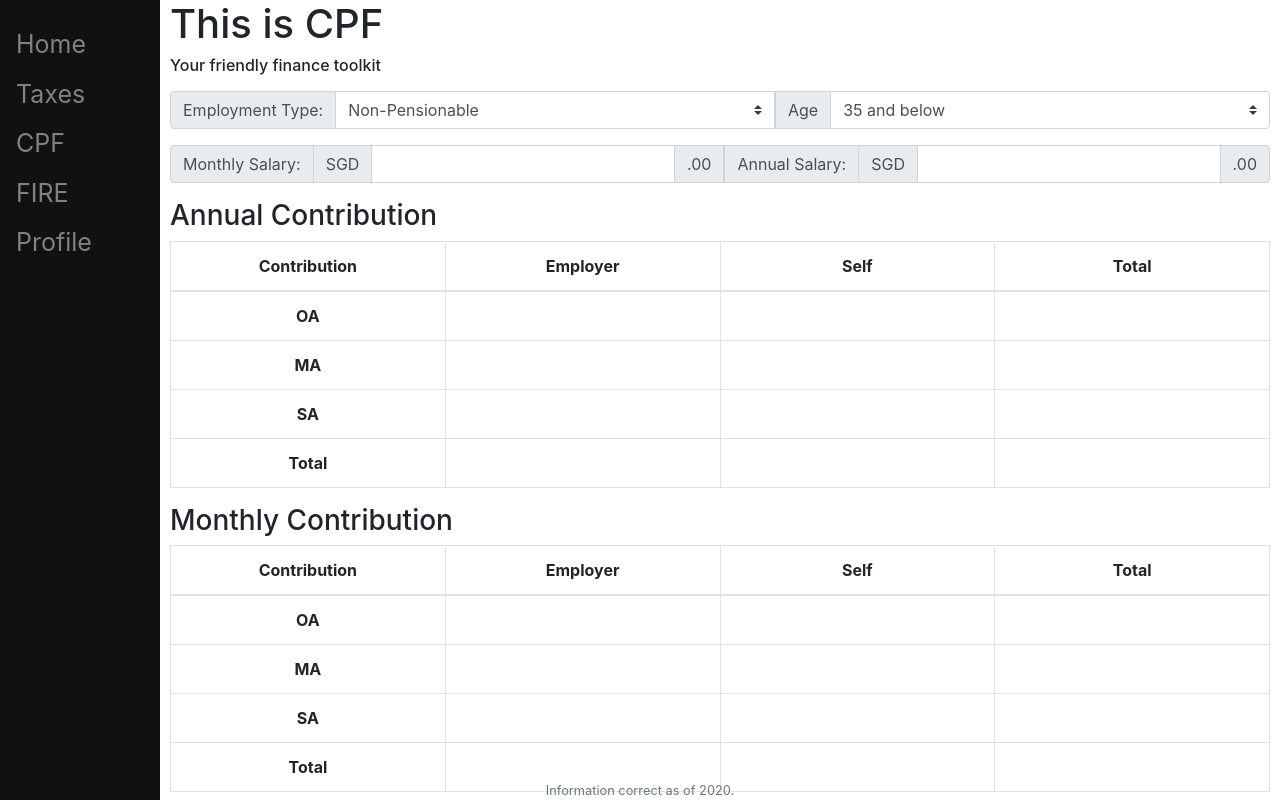
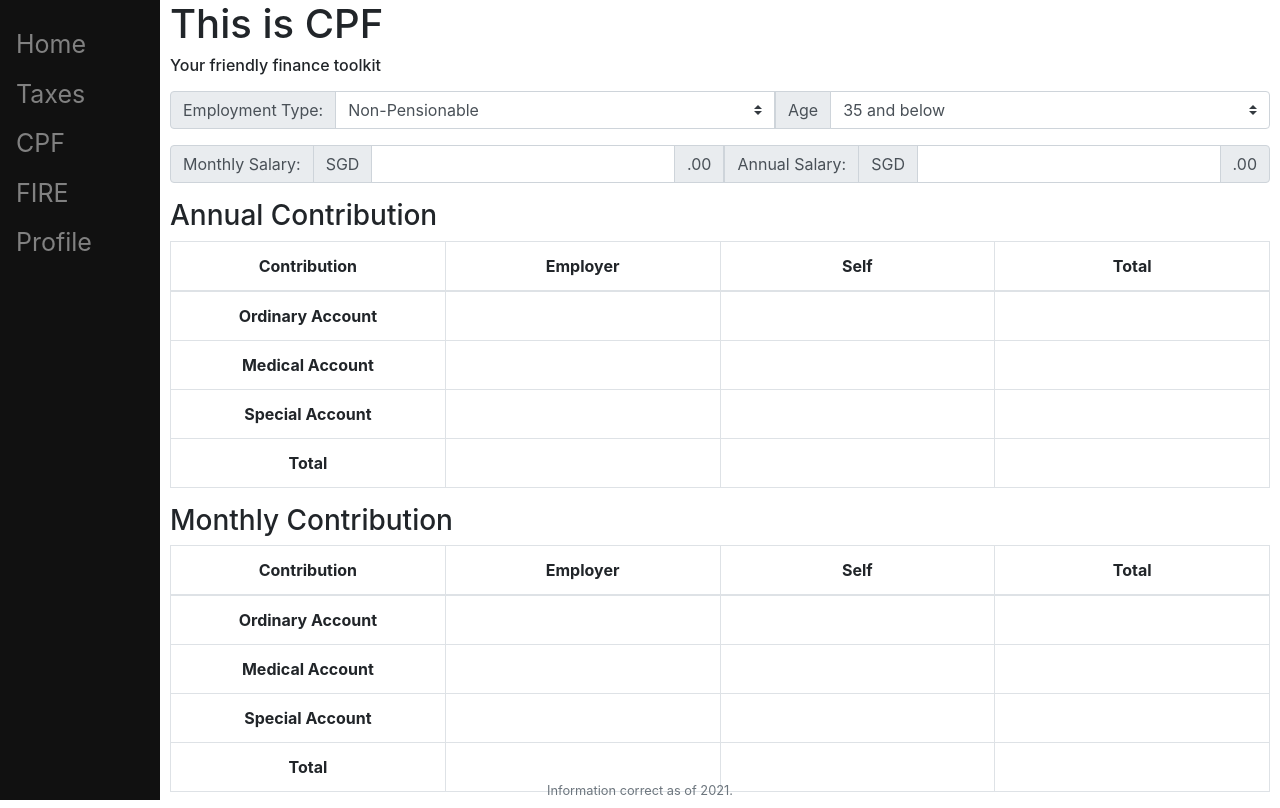
Before and after one commit to tangboxuan/ThisIsFinance, a Flask app: page /cpf in a window 1280 px wide. Run offline with Flask 2, Linux system fonts and the light colour scheme; lists and menus that the app fills with data are empty; some libraries are stand-ins or nearby versions.

Commit message:
CPF Account Names

```diff
--- a/templates/cpf.html
+++ b/templates/cpf.html
@@ -63,19 +63,19 @@
         </thead>
         <tbody>
             <tr>
-                <th scope="row">OA</th>
+                <th scope="row">Ordinary Account</th>
                 <td id="OA_E"></td>
                 <td id="OA_S"></td>
                 <td id="OA_T"></td>
             </tr>
             <tr>
-                <th scope="row">MA</th>
+                <th scope="row">Medical Account</th>
                 <td id="MA_E"></td>
                 <td id="MA_S"></td>
                 <td id="MA_T"></td>
             </tr>
                 <tr>
-                <th scope="row">SA</th>
+                <th scope="row">Special Account</th>
                 <td id="SA_E"></td>
                 <td id="SA_S"></td>
                 <td id="SA_T"></td>
@@ -100,19 +100,19 @@
         </thead>
         <tbody>
             <tr>
-                <th scope="row">OA</th>
+                <th scope="row">Ordinary Account</th>
                 <td id="MOA_E"></td>
                 <td id="MOA_S"></td>
                 <td id="MOA_T"></td>
             </tr>
             <tr>
-                <th scope="row">MA</th>
+                <th scope="row">Medical Account</th>
                 <td id="MMA_E"></td>
                 <td id="MMA_S"></td>
                 <td id="MMA_T"></td>
             </tr>
                 <tr>
-                <th scope="row">SA</th>
+                <th scope="row">Special Account</th>
                 <td id="MSA_E"></td>
                 <td id="MSA_S"></td>
                 <td id="MSA_T"></td>
@@ -126,7 +126,7 @@
         </tbody>
     </table>
     <footer class="small text-center text-muted">
-        Information correct as of 2020.
+        Information correct as of 2021.
     </footer>
     <script src="static/cpf.js"></script>
 {% endblock %}
```
